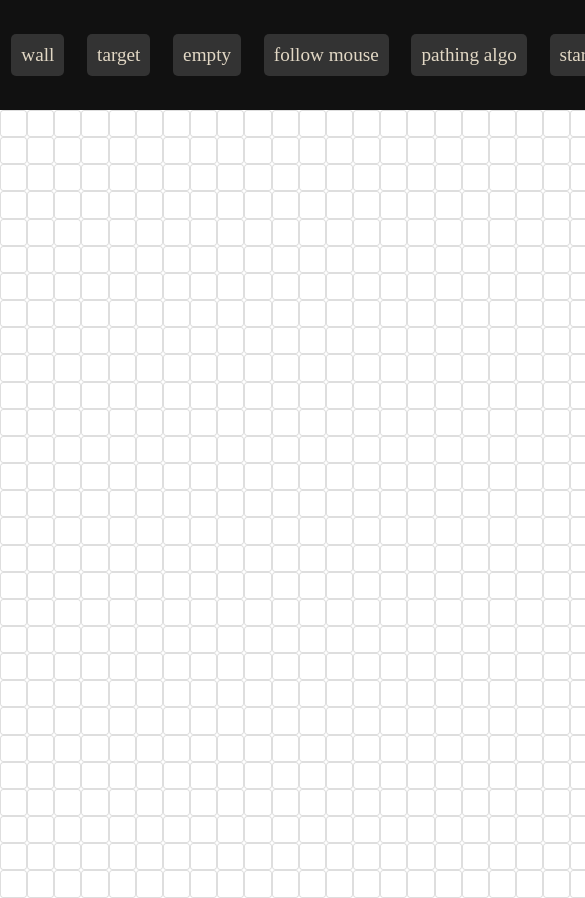
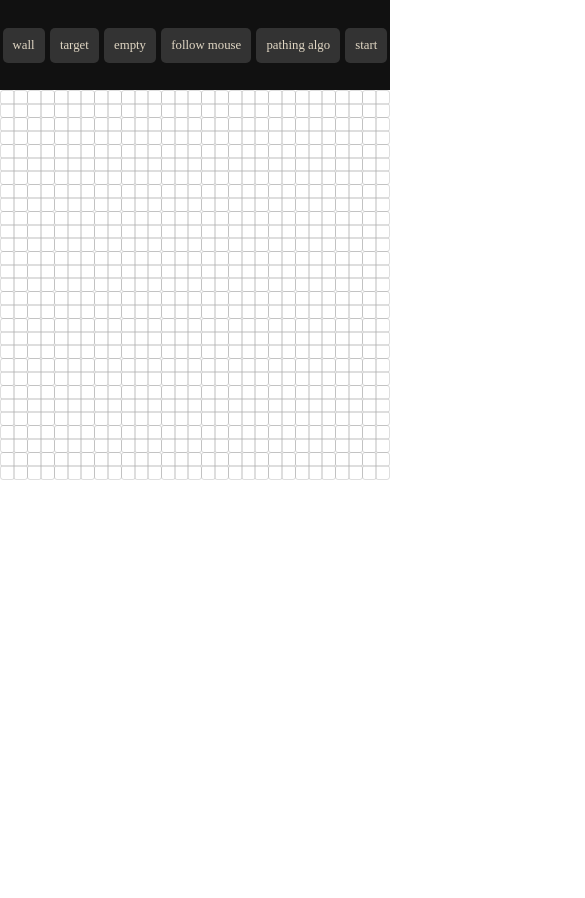
Before and after one commit to NoahMoat/Pathfinding-Visualizer, a plain HTML site: page index.html in a window 390 px wide. Shown: the top 898 px of the page, 585 px wide, since content can reach past the window. After the commit the page ends 844 px from the top, so only its background shows below. Drawn offline with Linux system fonts and the light colour scheme.

Commit message:
Add files via upload

```diff
--- a/main.css
+++ b/main.css
@@ -131,11 +131,18 @@ margin:auto;
 
 @media only screen and (max-width: 650px) {
 	.navBar {
-		height:110px;
+		height:90px;
 		width:100vw;
-		min-width:614px;
 	}
 	.navItem {
-		font-size:1.2em;
+		font-size:0.8em;
+	}
+	#container {
+		grid-gap:0.1vw;
+		 height:calc(99% - 90px);
+		aspect-ratio: 1/1;
+		grid-template-rows: repeat(var(--grid-rows), 3.34vw);
+		grid-template-columns: repeat(var(--grid-cols), 3.34vw);
+		width:100%;
 	}
 }
```
